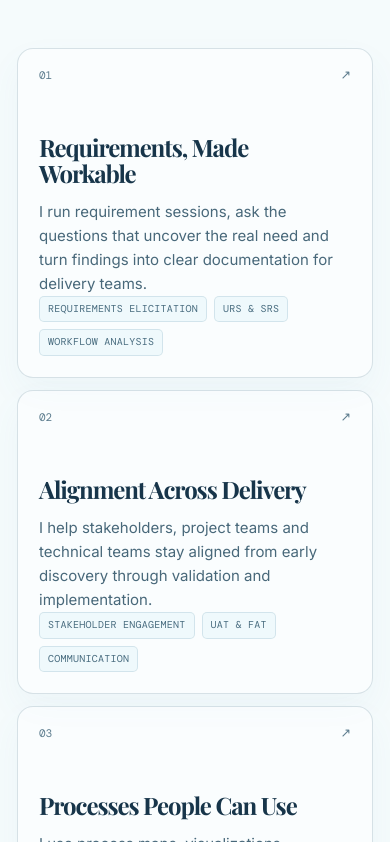
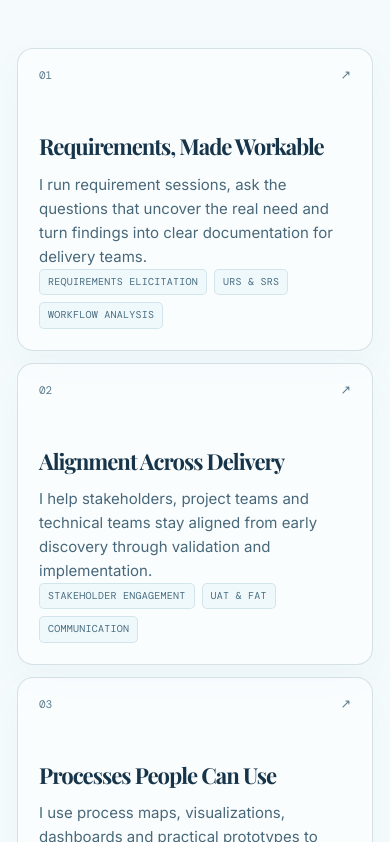
Before and after one commit to aminaziz-dev/aminaziz-dev.github.io, a React (Vite) app: page / in a window 390 px wide. Shown: the part 1122-1964 px from the top of the page. Built offline with nearby package versions, Linux system fonts and the light colour scheme.

Commit message:
Unify capability title treatment

```diff
--- a/src/styles.css
+++ b/src/styles.css
@@ -43,11 +43,11 @@ a:hover .arrow,.capability-card:hover .arrow { transform: translate(3px,-3px); }
 .section-heading { max-width: 800px; }
 .section-heading h2,.about-section h2 { font-size: clamp(2.5rem, 5.25vw, 5.3rem); max-width: 900px; }
 .section-intro { max-width: 580px; margin-top: 26px; }
-.capability-grid { display: grid; grid-template-columns: repeat(3, 1fr); gap: 17px; margin-top: 44px; }
+.capability-grid { display: grid; grid-template-columns: repeat(auto-fit, minmax(300px, 1fr)); gap: 17px; margin-top: 44px; }
 .capability-card { min-height: 392px; padding: 24px; border: 1px solid rgba(35,88,111,.17); background: rgba(255,255,255,.5); border-radius: 20px; box-shadow: 0 15px 35px rgba(70,144,175,.05); display: flex; flex-direction: column; transition: transform .3s ease, background .3s ease, border-color .3s ease; }
 .capability-card:hover { transform: translateY(-7px); background: rgba(255,255,255,.74); border-color: rgba(49,126,163,.33); }
 .card-top { display: flex; justify-content: space-between; color: #5b7b8d; font: 400 11px/1 'DM Mono', monospace; }
-.capability-card h3,.method h3 { margin: 54px 0 14px; max-width: 280px; font-size: clamp(1.5rem, 2.1vw, 2rem); line-height: 1.05; letter-spacing: -.045em; }
+.capability-card h3,.method h3 { margin: 54px 0 14px; max-width: none; font-size: clamp(1.38rem, 1.9vw, 1.8rem); line-height: 1.05; letter-spacing: -.045em; }
 .capability-card p { margin: 0; color: #48687a; font: 400 15px/1.6 'Inter', Arial, sans-serif; }
 .capability-card ul { display: flex; flex-wrap: wrap; padding: 0; margin: auto 0 0; gap: 7px; list-style: none; }
 .capability-card li,.journey-detail span { padding: 6px 8px; display: inline-flex; align-items: center; justify-content: center; border: 1px solid rgba(45,109,138,.15); border-radius: 5px; background: rgba(224,242,249,.42); color: #486c7f; font: 400 10px/1.25 'DM Mono', monospace; letter-spacing: .025em; text-transform: uppercase; }
```
